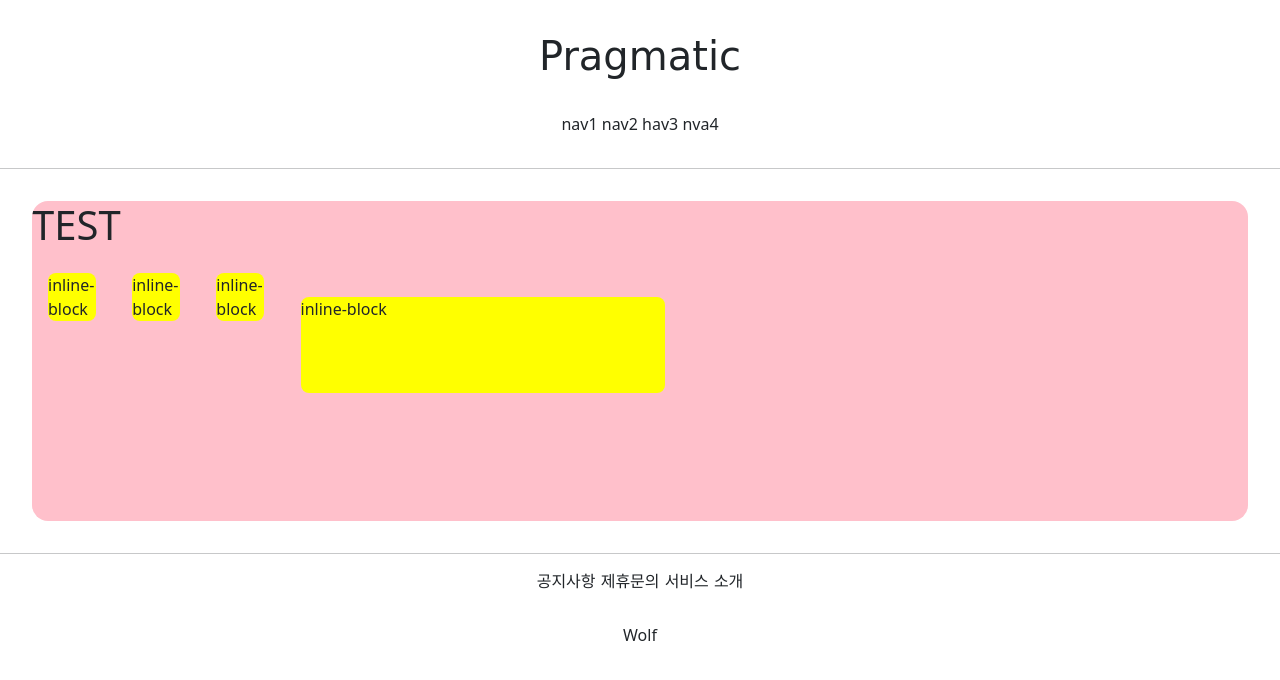
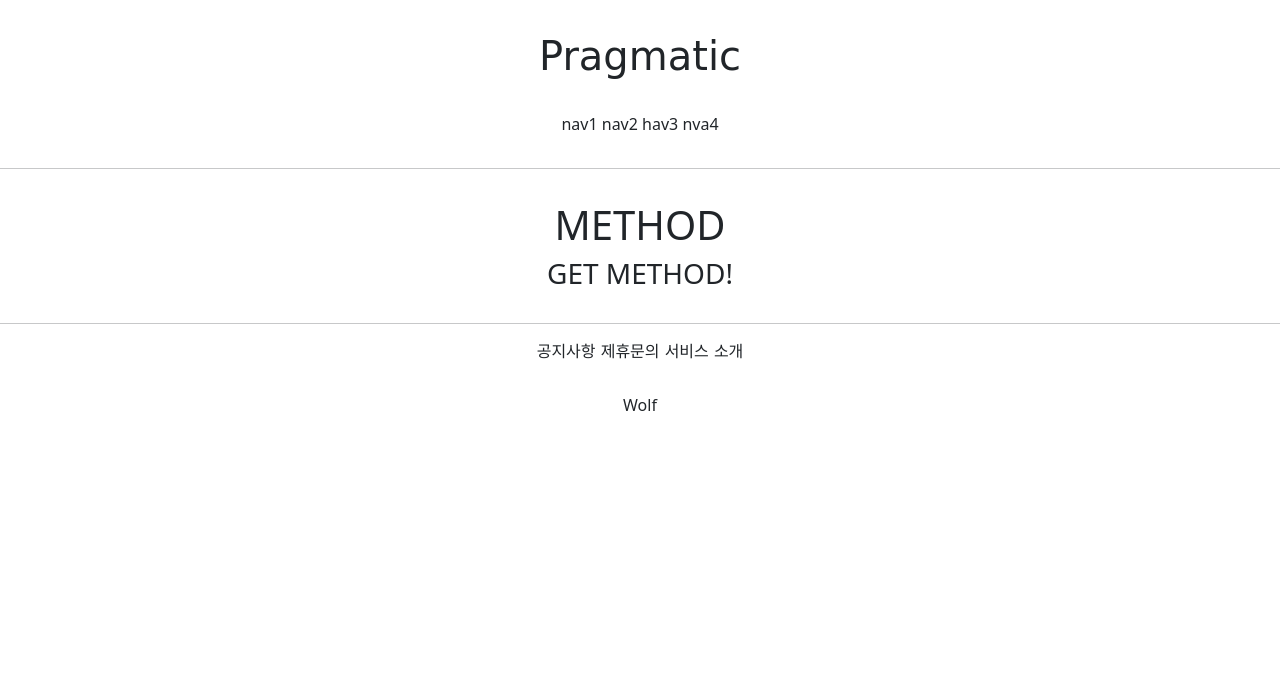
Before and after one commit to Wolf0605/wolf_class5_janggo, a Django app: page /account/hello_world/ in a window 1280 px wide. Shown: the top 680 px of the page. Run offline with Django 3.2, Linux system fonts and the light colour scheme; parts of the project's set-up code (start-up, migrations or seed data) failed here and were passed over; some web fonts are replaced.

Commit message:
2021/07/6 calss 5 commit 2

```diff
--- a/accountapp/templates/accountapp/hello_world.html
+++ b/accountapp/templates/accountapp/hello_world.html
@@ -2,31 +2,10 @@
 
 {%  block content %}
 
-    <style>
+    <div style = 'margin: 2rem; text-align: center'>{# overflow: hidden #}
+        <h1>METHOD</h1>
 
-        .testing {
-            background-color: yellow;
-            height: 48px;
-            width: 48px;
-            margin: 1rem;
-            border-radius: .5rem;
-        }
-
-    </style>
-
-    <div style = 'height: 20rem; background-color: pink; border-radius: 1rem; margin: 2rem; overflow: hidden'>{# overflow: hidden #}
-        <h1>TEST</h1>
-
-{#        <div class="testing" style="display: block">block</div>#}
-{#        <div class="testing" style="display: inline">inline</div>#}
-        <div class="testing" style="display: inline-block">inline-block</div>
-        <div class="testing" style="display: inline-block; width: 3rem; height: 3rem">inline-block</div>
-        <div class="testing" style="display: inline-block; width: 3em; height: 3em">inline-block</div>
-        <div class="testing" style="display: inline-block; width: 30%; height: 30%">inline-block</div>
-{#        <div class="testing" style="display: none">none</div>#}
-{#        <div class="testing">default</div>#}
-
-
+        <h3>{{ text }}</h3>
     </div>
 
 {%  endblock %}
--- a/accountapp/views.py
+++ b/accountapp/views.py
@@ -3,4 +3,9 @@ from django.shortcuts import render
 
 # Create your views here.
 def hello_world(request):
-    return render(request, 'accountapp/hello_world.html')
+    if request.method == "POST":
+        return render(request, 'accountapp/hello_world.html',
+                      context = {'text': 'POST METHOD!'})
+    else:
+        return render(request, 'accountapp/hello_world.html',
+                      context = {'text': 'GET METHOD!'})
```
